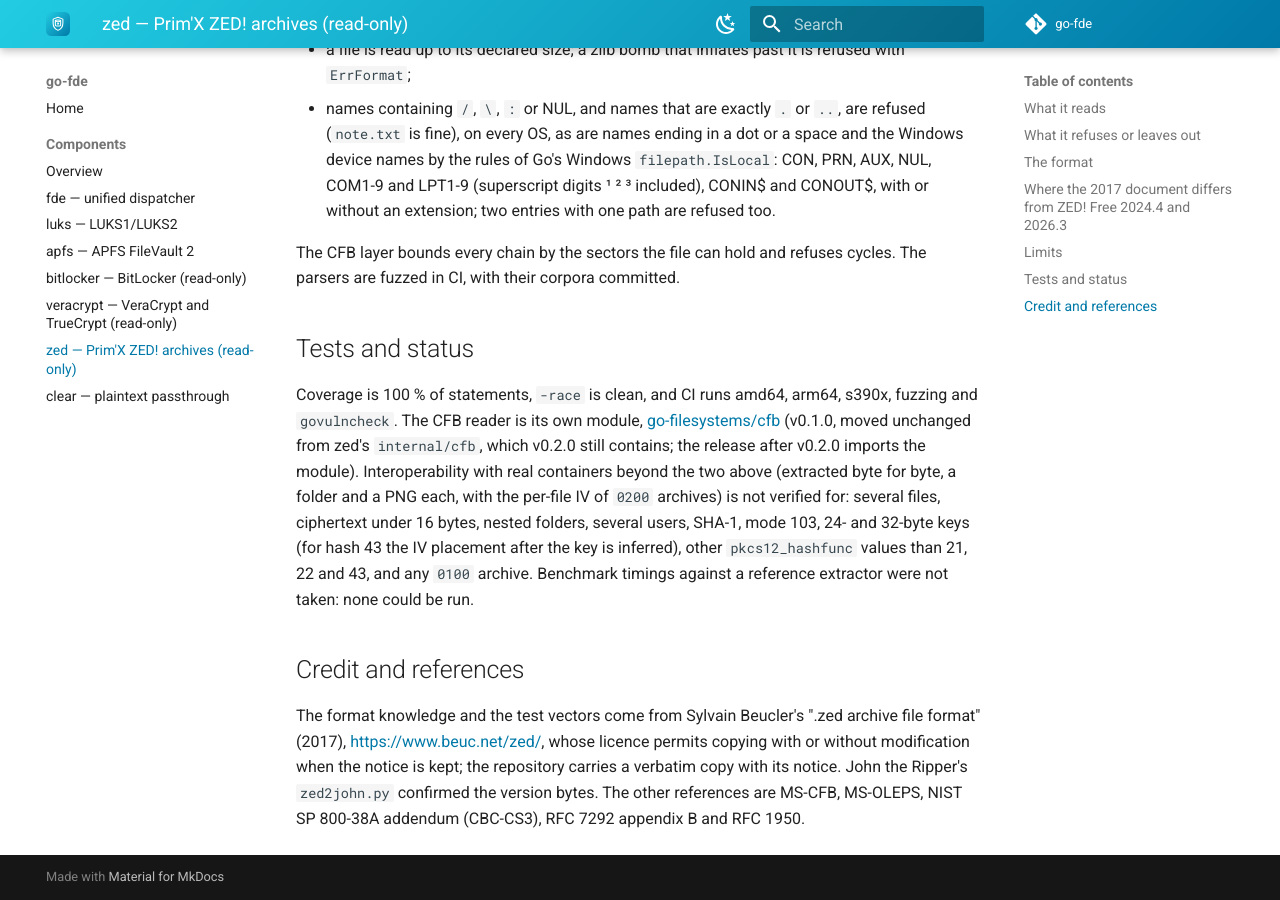
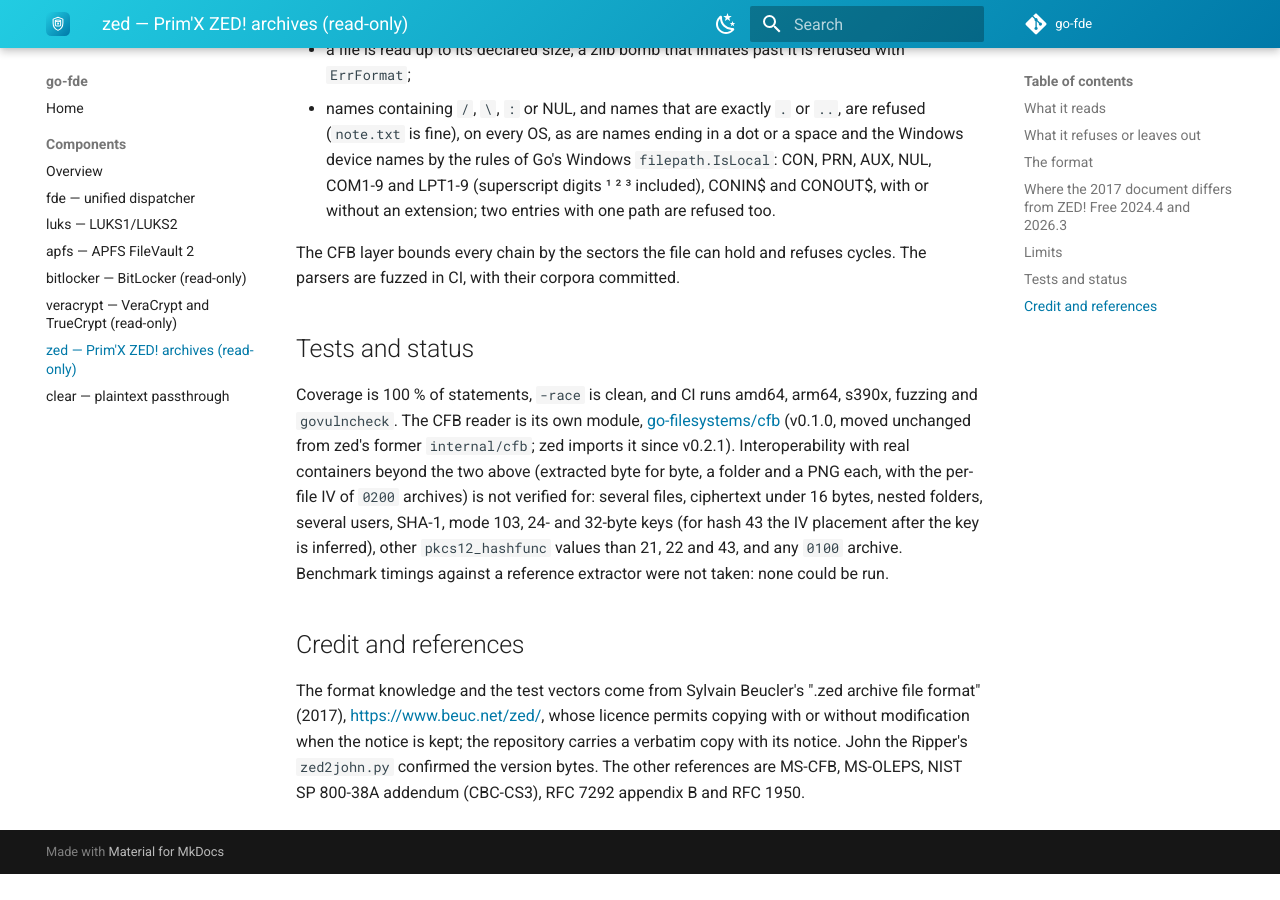
Before and after one commit to go-fde/docs, an MkDocs documentation site: the page built from docs/components/zed.md, in a window 1280 px wide and 900 px high, scrolled down 3479 px. Built offline with MkDocs 1.6.1 and Material for MkDocs 9.7.7, drawn with Linux system fonts in a browser that asks for light colours; the version menu is left out; after the commit the page ends 4353 px from its top, so only the background shows below that.

Commit message:
zed: zed imports go-filesystems/cfb since v0.2.1
Review nit on #21: the sentence still spoke of "the release after
v0.2.0" importing the module. That release is v0.2.1.

Co-Authored-By: Claude Opus 5.5 <noreply@anthropic.com>

```diff
--- a/docs/components/zed.md
+++ b/docs/components/zed.md
@@ -123,8 +123,8 @@ cycles. The parsers are fuzzed in CI, with their corpora committed.
 Coverage is 100 % of statements, `-race` is clean, and CI runs amd64, arm64,
 s390x, fuzzing and `govulncheck`. The CFB reader is its own module,
 [go-filesystems/cfb](https://github.com/go-filesystems/cfb) (v0.1.0, moved
-unchanged from zed's `internal/cfb`, which v0.2.0 still contains; the release
-after v0.2.0 imports the module). Interoperability with real containers beyond
+unchanged from zed's former `internal/cfb`; zed imports it since v0.2.1).
+Interoperability with real containers beyond
 the two above (extracted byte for byte, a folder and a PNG each, with the
 per-file IV of `0200` archives) is not verified for: several files, ciphertext
 under 16 bytes, nested folders, several users, SHA-1, mode 103, 24- and 32-byte
```
